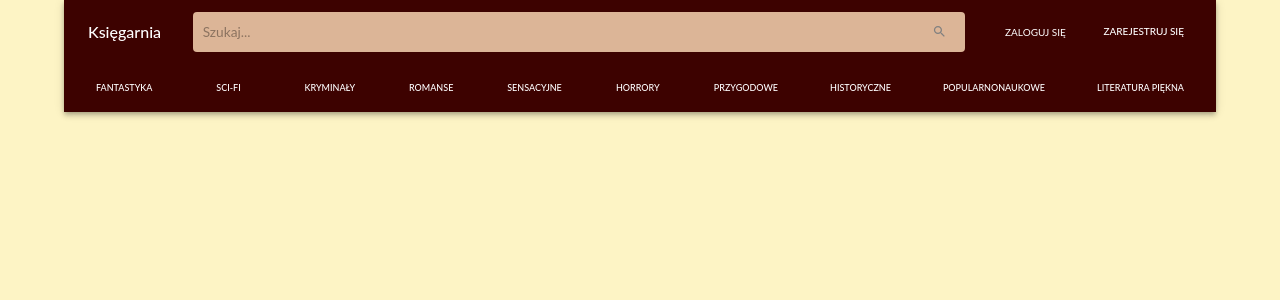
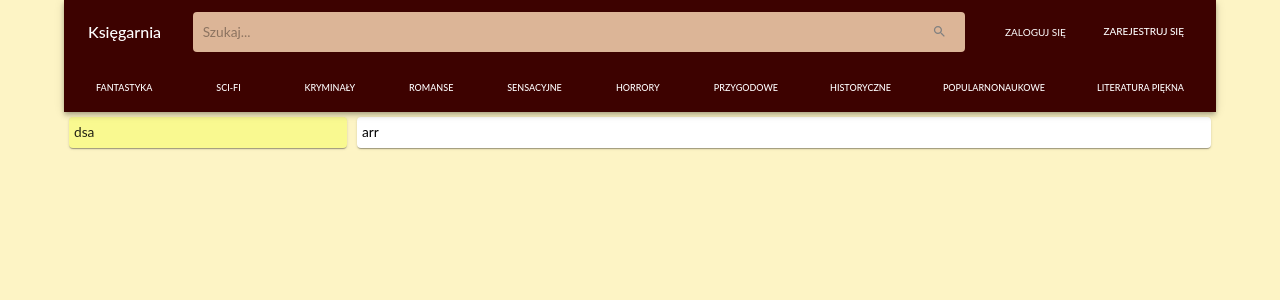
Before and after one commit to GDawid99/bookshop-project, a React (Create React App) app in the folder frontend/bookshop/: page /search in a window 1280 px wide. Shown: the top 300 px of the page. Built offline with nearby package versions, Linux system fonts and the light colour scheme.

Commit message:
update of search page

```diff
--- a/frontend/bookshop/src/components/App.js
+++ b/frontend/bookshop/src/components/App.js
@@ -13,7 +13,7 @@ const App = () => {
         <Route path="/" element={<Home/>}/>
         <Route path="/signup" element={<SignUp/>}/>
         <Route path="/login" element={<LogIn/>}/>
-        <Route path="/search" element={<Search/>}/>
+        <Route path="/search" element={<Search listOfFoundBooks={["arr"]}/>}/>
       </Routes>
       </BrowserRouter>
   );
--- a/frontend/bookshop/src/pages/Search.js
+++ b/frontend/bookshop/src/pages/Search.js
@@ -1,13 +1,43 @@
-import { Container, CssBaseline, ThemeProvider } from "@mui/material"
+import { Box, Container, CssBaseline, Paper, Stack, ThemeProvider, Typography, styled } from "@mui/material"
 import { themeOptions } from "./Home"
 import { MainHeader } from "../components/MainHeader";
 
-export const Search = () => {
+
+
+const PaperFilter = styled(Paper)({
+    margin:"5px",
+    padding:"5px"
+});
+
+
+const PaperFoundBook = styled(Paper)({
+    backgroundColor:"white",
+    color:"black",
+    margin:"5px",
+    padding:"5px"
+});
+
+export const Search = (props) => {
     return(
         <ThemeProvider theme={themeOptions}>
             <CssBaseline/>
                 <Container>
                     <MainHeader/>
+                    <Stack direction="row" sx={{width:"100%"}}>
+                        <Box sx={{width:"25%", display:{xs:"none", sm:"block"}}}>
+                            <PaperFilter>
+                                dsa
+                            </PaperFilter>
+                        </Box>
+                        <Stack direction="column" sx={{width:{sm:"75%",xs:"100%"}}}>
+                            {props.listOfFoundBooks === undefined || props.listOfFoundBooks.length === 0 ?
+                                <Typography><br/>Nic nie znaleziono.</Typography>
+                                : props.listOfFoundBooks.map((el) => {
+                                    return <PaperFoundBook>{el}</PaperFoundBook>;
+                                })
+                            }
+                        </Stack>
+                    </Stack>
                 </Container>
         </ThemeProvider>
     );
```
